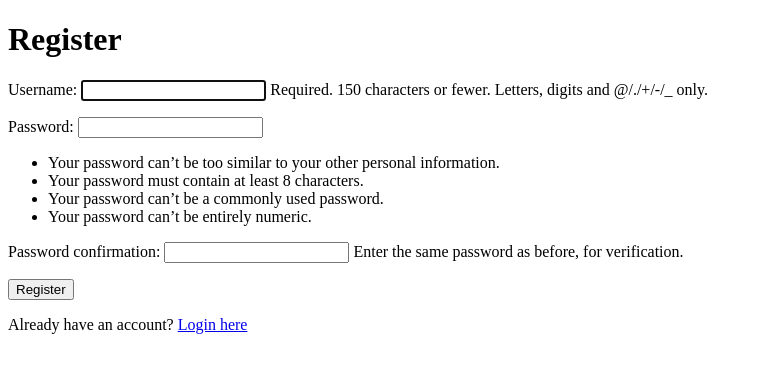
After one commit to szymonirka/Sklep_internetowySzymon_Mazurek, a Django app: page /register/ in a window 1280 px wide. The commit adds this page. Shown: the top 373 px of the page, without its empty margins (0-762 px from the left). Run offline with Django 5.2, Linux system fonts and the light colour scheme.

Commit message:
dodanie możliwości logowania

```diff
--- a/DjangoProject/settings.py
+++ b/DjangoProject/settings.py
@@ -88,6 +88,7 @@ DATABASES = {
 
 MEDIA_URL = '/media/'
 MEDIA_ROOT = os.path.join(BASE_DIR, 'media')
+LOGIN_REDIRECT_URL = 'home'
 
 
 # Password validation
--- a/sklep/urls.py
+++ b/sklep/urls.py
@@ -20,6 +20,7 @@ from django.conf.urls.static import static
 from django.urls import path
 from sklep import views  # Import views from the shop app
 from django.contrib.auth.views import LogoutView
+from django.contrib.auth import views as auth_views
 
 urlpatterns = [
     path('admin/', admin.site.urls),
@@ -37,6 +38,8 @@ urlpatterns = [
     path('process_payment/<int:order_id>/', views.process_payment, name='process_payment'),
     path('profile/', views.user_profile, name='user_profile'),
     path('cancel_order/<int:order_id>/', views.cancel_order, name='cancel_order'),
-    path('logout/', LogoutView.as_view(), name='logout'),
+    path('login/', auth_views.LoginView.as_view(template_name='login.html'), name='login'),
+    path('logout/', views.custom_logout, name='logout'),
+    path('register/', views.register, name='register'),
     path('order_confirmation/<int:order_id>/', views.order_confirmation, name='order_confirmation'),
 ] + static(settings.MEDIA_URL, document_root=settings.MEDIA_ROOT)
--- a/sklep/views.py
+++ b/sklep/views.py
@@ -1,6 +1,10 @@
 from django.shortcuts import render, redirect, get_object_or_404
 from .models import Product, Cart, CartItem, Order, Payment, Category
 from django.contrib.auth.decorators import login_required
+from django.contrib.auth.models import User
+from django.contrib.auth import authenticate, login, logout
+from django.contrib.auth.forms import UserCreationForm
+
 from django.http import HttpResponse
 from django.contrib.auth.views import LogoutView
 
@@ -163,3 +167,32 @@ def cancel_order(request, order_id):
     order.status = 'Cancelled'
     order.save()
     return redirect('user_profile')
+
+def user_login(request):
+    if request.method == 'POST':
+        username = request.POST['username']
+        password = request.POST['password']
+        user = authenticate(request, username=username, password=password)
+        if user is not None:
+            login(request, user)
+            return redirect('home')
+        else:
+            return render(request, 'login.html', {'error': 'Invalid username or password'})
+    return render(request, 'login.html')
+
+
+def register(request):
+    if request.method == 'POST':
+        form = UserCreationForm(request.POST)
+        if form.is_valid():
+            form.save()
+            return redirect('login')
+    else:
+        form = UserCreationForm()
+    return render(request, 'register.html', {'form': form})
+
+def custom_logout(request):
+    if request.method == 'POST':
+        logout(request)
+        return redirect('login')
+    return render(request, 'logout.html')
--- a/templates/home.html
+++ b/templates/home.html
@@ -1,4 +1,3 @@
-<!-- templates/home.html -->
 <!DOCTYPE html>
 <html>
 <head>
--- /dev/null
+++ b/templates/register.html
@@ -0,0 +1,15 @@
+<!DOCTYPE html>
+<html>
+<head>
+    <title>Register</title>
+</head>
+<body>
+    <h1>Register</h1>
+    <form method="post" action="{% url 'register' %}">
+        {% csrf_token %}
+        {{ form.as_p }}
+        <button type="submit">Register</button>
+    </form>
+    <p>Already have an account? <a href="{% url 'login' %}">Login here</a></p>
+</body>
+</html>
```
Also changed, not shown: templates/login.html (added, +22 -0 lines), templates/logout.html (added, +13 -0 lines).
